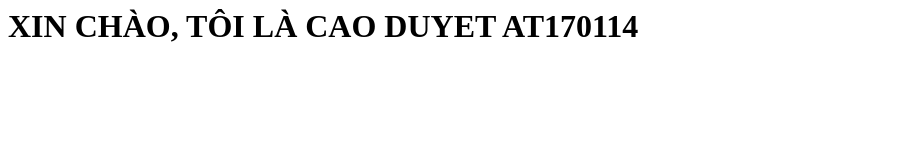
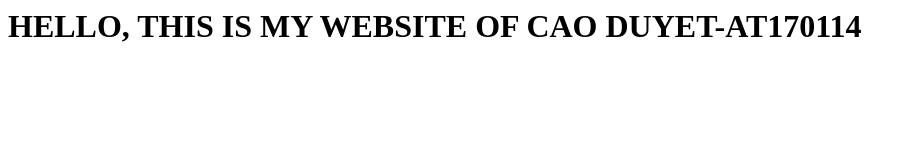
Before and after one commit to CQDet2803/website-caoduyet, a plain HTML site: page index.html in a window 1280 px wide. Shown: the whole page, without its empty margins (0-916 px from the left). Drawn offline with Linux system fonts and the light colour scheme.

Commit message:
Update index.html

```diff
--- a/index.html
+++ b/index.html
@@ -3,6 +3,6 @@
     <TITLE>Static web app</TITLE>
   </HEAD>
   <BODY>
-    <H1> XIN CHÀO, TÔI LÀ CAO DUYET AT170114</H1>
+    <H1> HELLO, THIS IS MY WEBSITE OF CAO DUYET-AT170114</H1>
   </BODY>
 </HTML>
```
